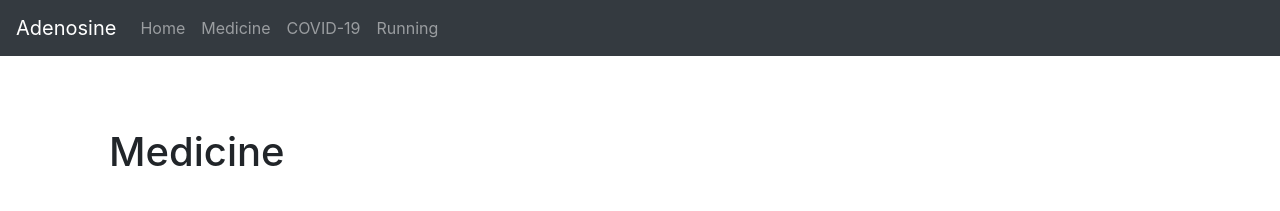
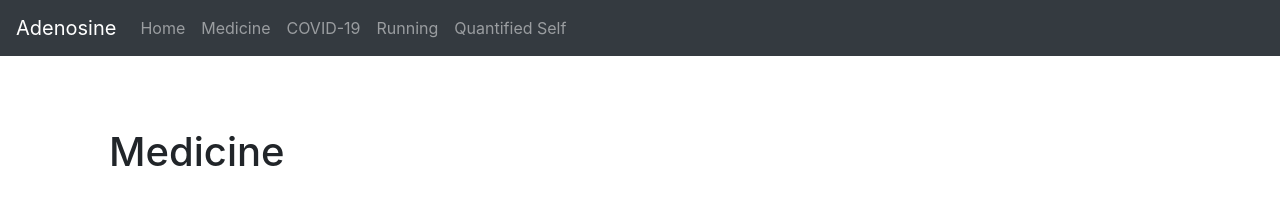
Before and after one commit to endocytosis/endocytosis.github.io, a Jekyll site: the page built from medicine.html, in a window 1280 px wide. Shown: the top 211 px of the page. Built offline with Jekyll 4.4.1, drawn with Linux system fonts in a browser that asks for light colours; nearby versions of some CDN libraries.

Commit message:
Updated nav

```diff
--- a/_layouts/default.html
+++ b/_layouts/default.html
@@ -31,6 +31,9 @@
 <li class="nav-item">
 <a class="nav-link" href="/running">Running</a>
 </li>
+<li class="nav-item">
+    <a class="nav-link" href="/quant">Quantified Self</a>
+</li>
 </ul>
 
 </div>
```
